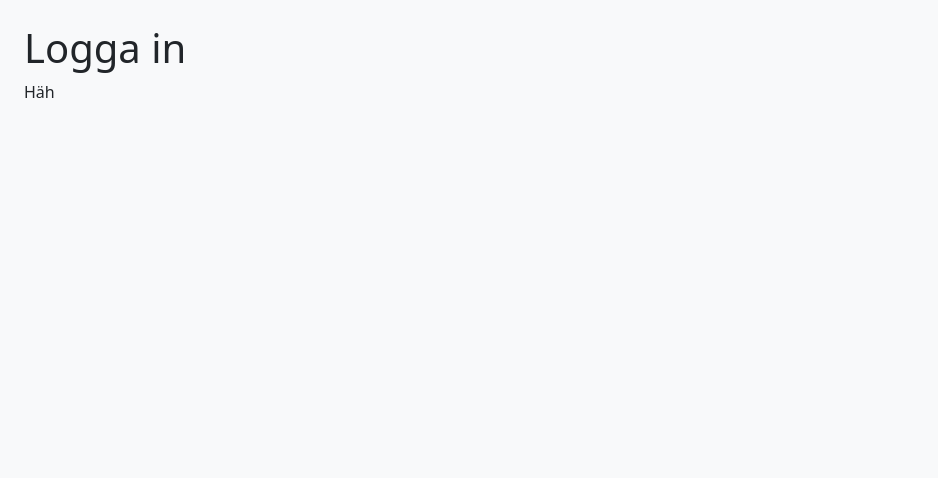
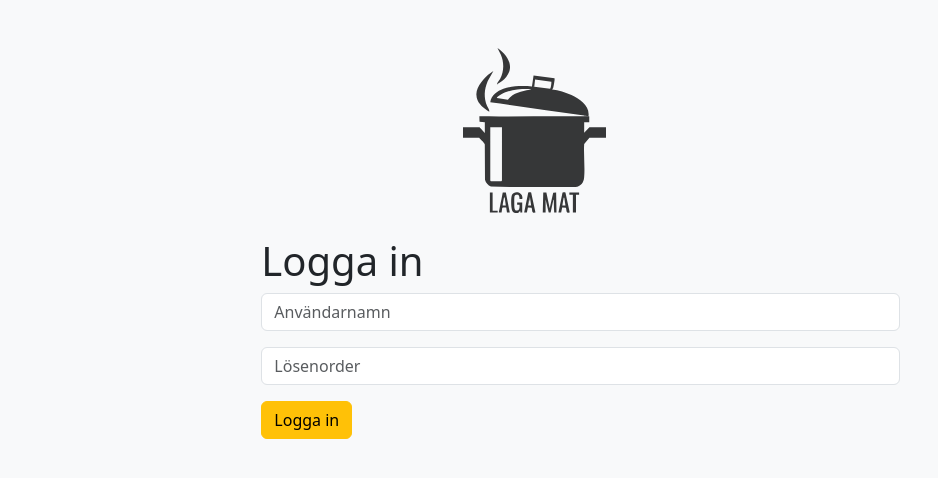
Before and after one commit to kimdude/laga_mat_try_2_projekt, a Vue app: page /login in a window 1280 px wide. Shown: the top 478 px of the page, without its empty margins (0-938 px from the left). Built offline with nearby package versions, Linux system fonts and the light colour scheme.

Commit message:
Lagt till design för login-sidan.

```diff
--- a/src/App.vue
+++ b/src/App.vue
@@ -21,8 +21,8 @@
 
     <div class="row">
       <!-- Sidebar with nav -->
-      <div v-if="displayNav" class="col-12 col-md-3 col-lg-2 order-2 order-md-1 p-0">
-        <Navigation class="pb-md-4"/>
+      <div class="col-12 col-md-3 col-lg-2 order-2 order-md-1 p-0">
+        <Navigation v-if="displayNav" class="pb-md-4"/>
       </div>
 
       <!-- Main content -->
--- a/src/router/views/HomeView.vue
+++ b/src/router/views/HomeView.vue
@@ -1,5 +1,8 @@
 <template>
-    <h1>Välkommen!</h1>
+    <section>
+        <h1>Logga in</h1>
+        <p>Häh</p>
+    </section>
 </template>
 
 <script setup>
--- a/src/router/views/LoginView.vue
+++ b/src/router/views/LoginView.vue
@@ -1,11 +1,46 @@
 <template>
-    <h1>Logga in</h1>
-    <p>Häh</p>
+
+    <!-- Log in -->
+    <section class="container">
+
+        <!-- Logo -->
+        <div class="row my-4">
+            <div class="col col-md-7">
+                <img src="../assets/logo.svg" alt="Logo" class="d-block mx-auto w-25">
+            </div>
+        </div>
+
+        <!-- Form -->
+        <div class="row mx-auto">
+            <div class="col col-md-8">
+                <h1>Logga in</h1>
+
+                <!-- Login form-->
+                <form @submit.prevent="login">
+
+                    <!-- Username input -->
+                    <div class="mb-3">
+                        <input v-model="usernameInp" type="text" class="form-control" id="usernameInp" placeholder="Användarnamn" aria-label="Användarnamn">
+                    </div>
+
+                    <!-- Password input -->
+                    <div class="mb-3">
+                        <input v-model="passwordInp" type="password" class="form-control" id="passwordInp" placeholder="Lösenorder" aria-label="Lösenord">
+                    </div>
+
+                    <p v-if="errorMessage !== ''" class="alert alert-warning">{{ errorMessage }}</p>
+
+                    <!-- Submit button -->
+                    <button type="submit" class="btn btn-warning">Logga in</button>
+                </form>
+            </div>
+        </div>
+    </section>
 </template>
 
 <script setup>
     //Imports
-    import { onMounted } from 'vue';
+    import { ref, onMounted } from 'vue';
 
     onMounted(() => {
         emits("displayNav", false);
@@ -14,6 +49,29 @@
     //Emits
     const emits = defineEmits(["displayNav"]);
 
+    //Form variables
+    const usernameInp = ref("")
+    const passwordInp = ref("")
+    const errorMessage = ref("")
+
+    const login = async() => {
+
+        errorMessage.value = ""
+        const error = []
+
+        if(usernameInp.value === "") error.push("användarnamn")
+        if(passwordInp.value === "") error.push("lösenord")
+
+        if(error.length > 0) {
+            const str = error.join(", ")
+            errorMessage.value = `Du måste ange ${str}.`
+        }
+
+        console.log("Under utveckling...")
+        console.log(usernameInp.value, passwordInp.value)
+
+    }
+
 </script>
 
 <style scoped>
--- a/src/router/views/ProductView.vue
+++ b/src/router/views/ProductView.vue
@@ -1,5 +1,8 @@
 <template>
-    <h1>Lager</h1>
+    <section>
+        <h1>Logga in</h1>
+        <p>Häh</p>
+    </section>
 </template>
 
 <script setup>
--- a/src/router/views/UserView.vue
+++ b/src/router/views/UserView.vue
@@ -1,5 +1,8 @@
 <template>
-    <h1>Användare</h1>
+    <section>
+        <h1>Logga in</h1>
+        <p>Häh</p>
+    </section>
 </template>
 
 <script setup>
```
